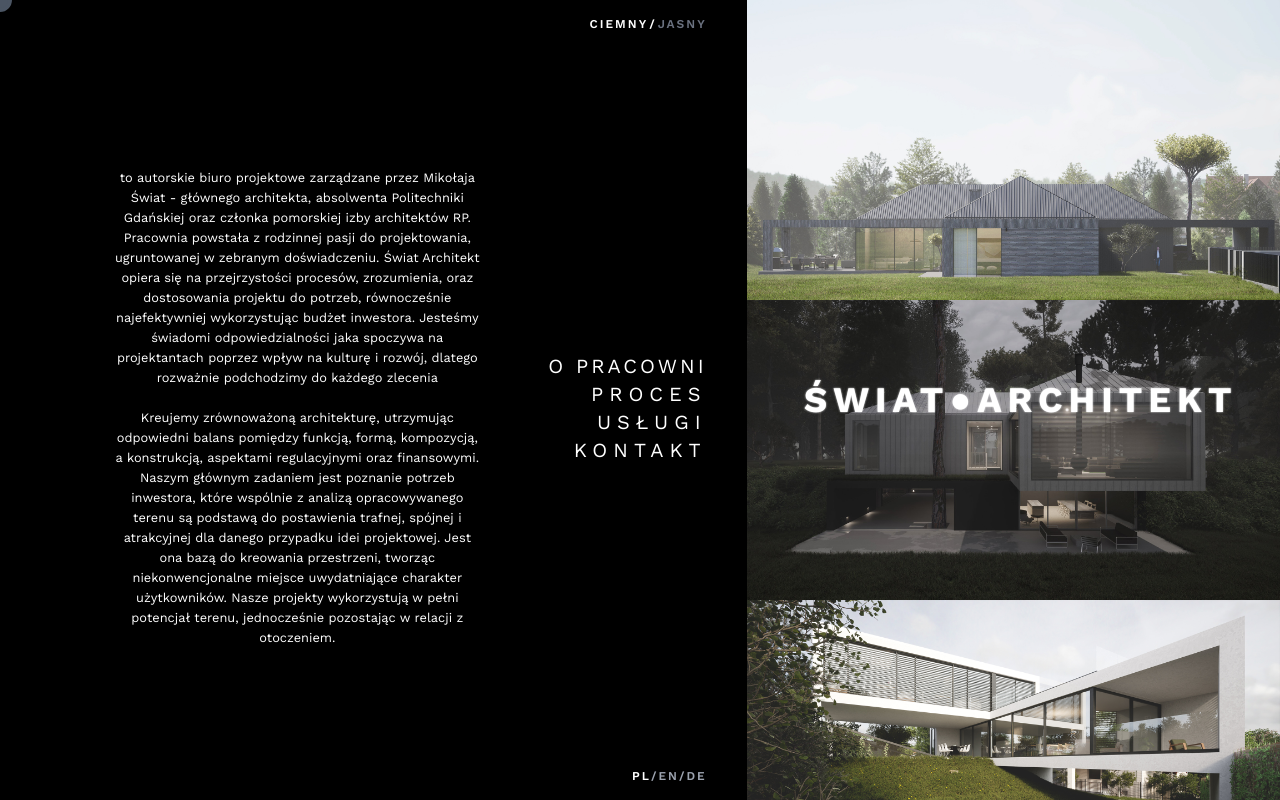
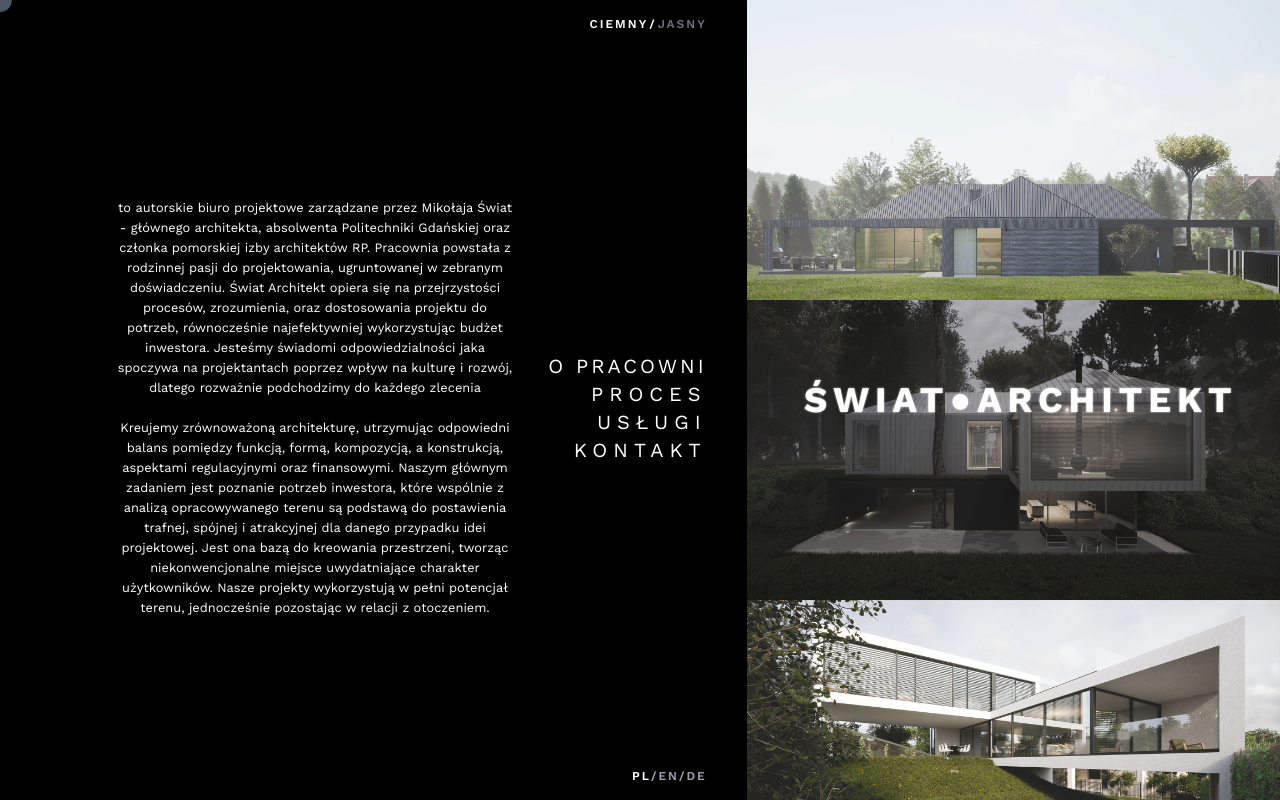
Before and after one commit to SWIATARCHITEKTSTUDIO/portfolio-architecture, a React (Vite) app: page / in a window 1280 px wide. Built offline with nearby package versions, Linux system fonts and the light colour scheme.

Commit message:
contact spacing fix

```diff
--- a/src/components/HomeContentTabs.tsx
+++ b/src/components/HomeContentTabs.tsx
@@ -485,7 +485,7 @@ const HomeContentTabs = () => {
         inkbar: { className: "hidden" },
         navContainer: {
           className:
-            " order-first lg:order-last w-full flex justify-end   w-auto ",
+            " order-first lg:order-last w-full flex justify-end w-[20%] max-w-[20%] min-w-[25%] ",
         },
 
         nav: {
```
